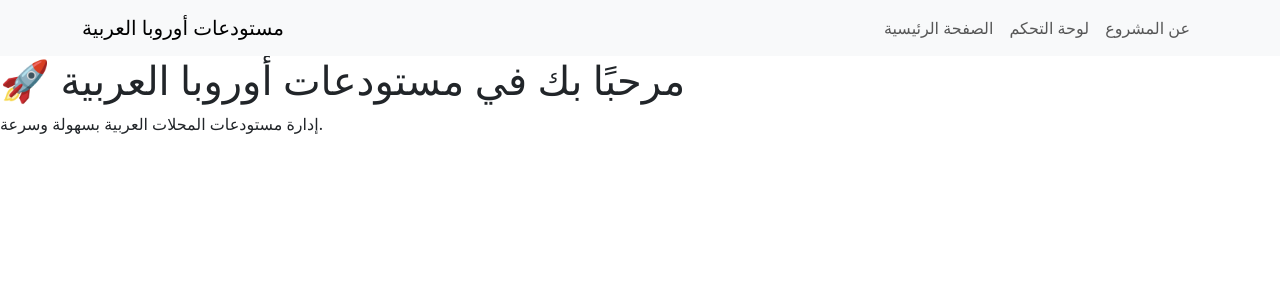
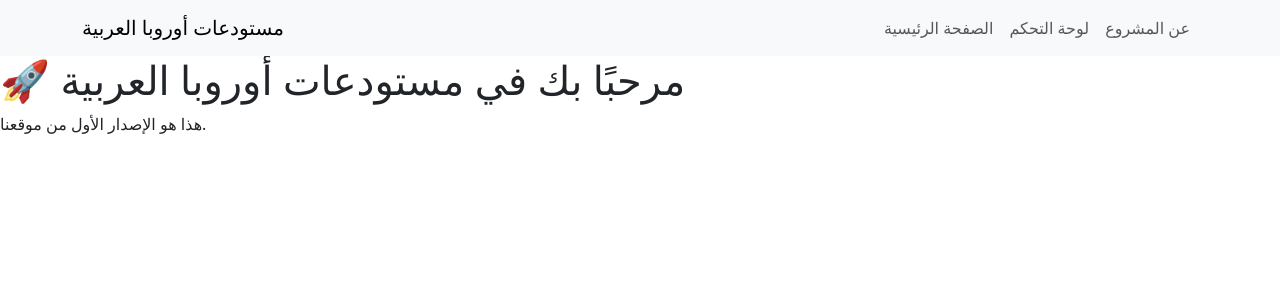
Before and after one commit to Motaz3d/arabic-warehouses, a Next.js app in the folder frontend/: page / in a window 1280 px wide. Shown: the top 300 px of the page. Built offline with nearby package versions, Linux system fonts and the light colour scheme.

Commit message:
إصلاح الصفحة الرئيسية

```diff
--- a/frontend/pages/index.js
+++ b/frontend/pages/index.js
@@ -2,7 +2,7 @@ export default function Home() {
   return (
     <div>
       <h1>🚀 مرحبًا بك في مستودعات أوروبا العربية</h1>
-        <p>إدارة مستودعات المحلات العربية بسهولة وسرعة.</p>
+      <p>هذا هو الإصدار الأول من موقعنا.</p>
     </div>
   );
 }
```
Lines whose indentation alone changed are shown as unchanged.
